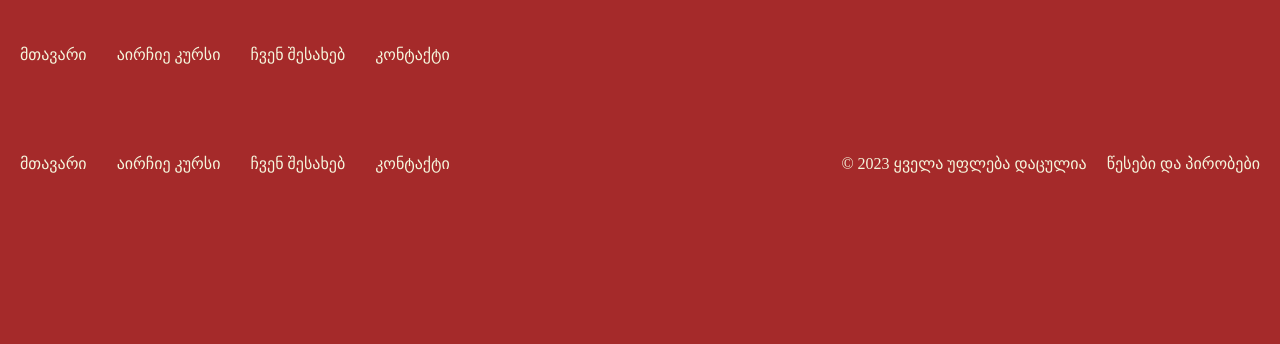
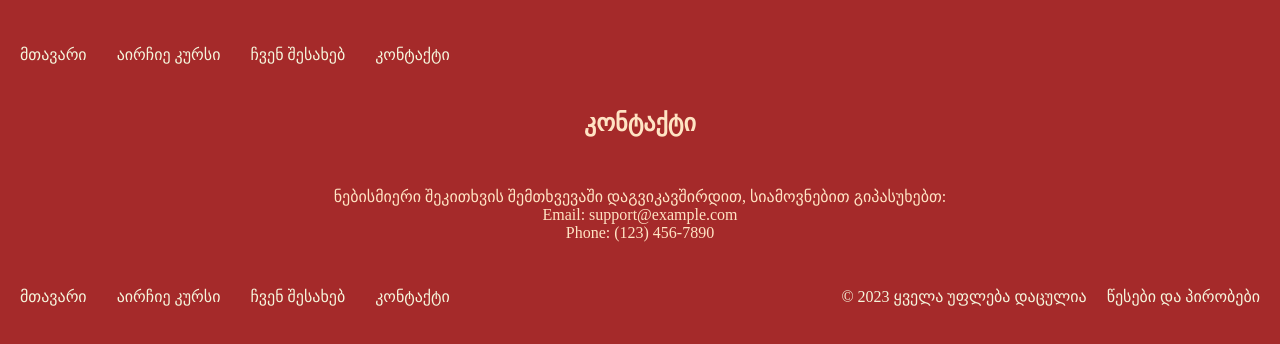
Before and after one commit to PuzzleAd/TBC-HW1, a React (Vite) app: page /contact in a window 1280 px wide. Shown: the top 344 px of the page. Built offline with nearby package versions, Linux system fonts and the light colour scheme.

Commit message:
Adding contact component

```diff
--- a/src/App.jsx
+++ b/src/App.jsx
@@ -4,6 +4,7 @@ import Content from "./Main/Content";
 import Footer from "./Footer/Footer";
 import { BrowserRouter as Router, Routes, Route } from "react-router-dom";
 import About from "./About/About";
+import Contact from "./Contact/Contact";
 
 function App() {
   return (
@@ -12,7 +13,7 @@ function App() {
         <Routes>
           <Route path="/" element={<Content />} />
           <Route path="/about" element={<About/>} />
-          <Route path="/" element={<Content />} />
+          <Route path="/contact" element={<Contact />} />
         </Routes>
         <Footer />
       </Router>
--- /dev/null
+++ b/src/Contact/Contact.css
@@ -0,0 +1,11 @@
+.contact-content {
+  display: flex;
+  flex-direction: column;
+  align-items: center;
+  gap: 50px;
+}
+
+.contact-content > h1,
+p {
+  color: bisque;
+}
--- /dev/null
+++ b/src/Contact/Contact.jsx
@@ -0,0 +1,19 @@
+import React from "react";
+import "./Contact.css";
+
+const Contact = () => {
+  return (
+    <section className="contact-content">
+      <h1>კონტაქტი</h1>
+      <p>
+        ნებისმიერი შეკითხვის შემთხვევაში დაგვიკავშირდით, სიამოვნებით გიპასუხებთ:
+        <br />
+        Email: support@example.com
+        <br />
+        Phone: (123) 456-7890
+      </p>
+    </section>
+  );
+};
+
+export default Contact;
```
